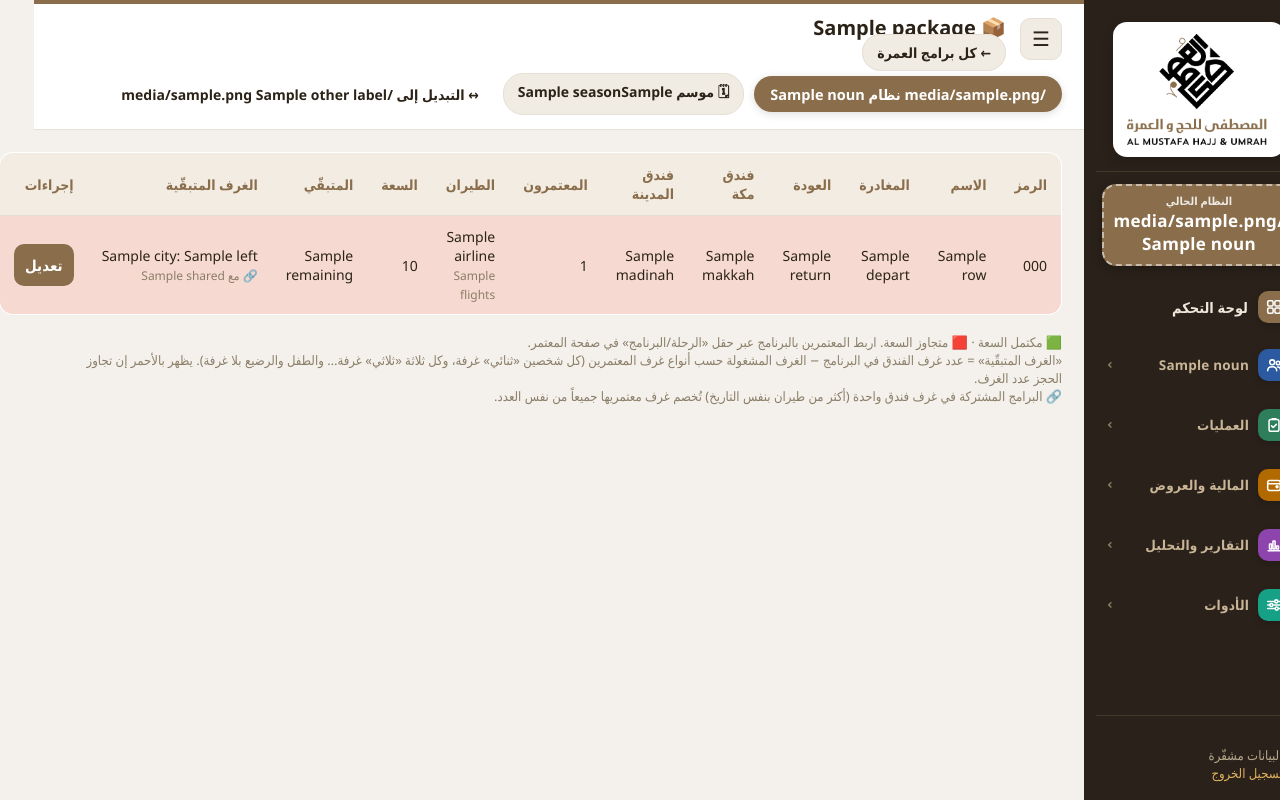
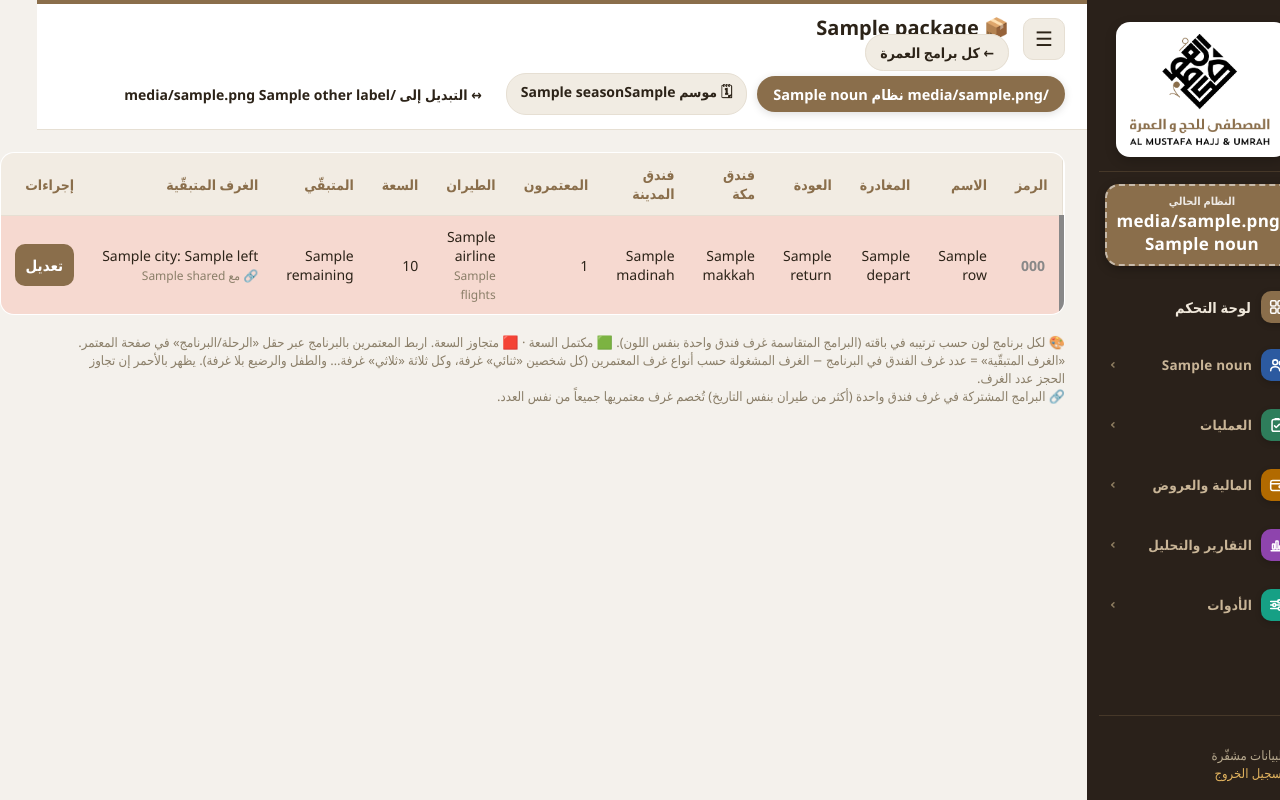
Before and after one commit to almustafahajj/almustafa-hajj, a Flask app: template webapp/templates/programs.html in a window 1280 px wide. Run offline with Flask 3, Linux system fonts and the light colour scheme; the template is opened without the code that fills it: most values are stand-ins (such as "Sample title", 1, 10 or a date in 2020).

Commit message:
لون تمييز لكل برنامج حسب ترتيبه في الباقة (البرامج المتقاسمة غرف فندق بلون واحد)
Co-Authored-By: Claude Opus 5.5 <noreply@anthropic.com>

```diff
--- a/webapp/server.py
+++ b/webapp/server.py
@@ -384,7 +384,7 @@ def _ctx() -> dict:
         can_edit=bool(s is not None and s.can_edit))
 
 
-_BUILD_TAG = "2026-10-26b · غرف فندق مشتركة بين برامج الطيران"
+_BUILD_TAG = "2026-10-26c · لون لكل برنامج في الباقة"
 _BUILD_ID = _BUILD_TAG.split(" · ")[0]      # يظهر في رأس صفحات المحرّر
 
 
@@ -1950,6 +1950,25 @@ _PROG_GROUPS = [
 _PROG_KEYS = [k for _t, fs in _PROG_GROUPS for k, _l, _ty in fs]
 
 
+# ألوان تمييز البرامج داخل الباقة: (لون الشريط، لون خلفية الصفّ)
+# (بلا أحمر أو أخضر كي لا تُخلط بألوان «متجاوز/مكتمل السعة»)
+_PROG_COLORS = [("#2C5AA0", "#EAF1FB"), ("#8E44AD", "#F4EBF8"),
+                ("#B26A00", "#FDF1DE"), ("#0E7C9B", "#E2F3F8"),
+                ("#B03A7A", "#FAE9F2"), ("#4B4FB5", "#ECECFA"),
+                ("#7A5230", "#F3ECE4"), ("#34495E", "#ECEFF3")]
+
+
+def _color_rows(rows) -> None:
+    """يعطي كل برنامج لوناً حسب ترتيبه داخل باقته (الأول لون، الثاني لون…).
+    البرامج المتقاسمة غرف فندق واحدة (طيران آخر بنفس التاريخ) بلون واحد،
+    واللون نفسه في صفحة الباقة وفي قائمة كل البرامج."""
+    order: dict = {}
+    for r in rows:
+        seen = order.setdefault(r["package"], {})
+        idx = seen.setdefault(r["pool"], len(seen))
+        r["color"], r["tint"] = _PROG_COLORS[idx % len(_PROG_COLORS)]
+
+
 def _share_choices(trip, trips) -> list:
     """خيارات «يشارك غرف الفندق مع»: البرامج الأخرى التي لا تعود إليه."""
     from hajj_app import umrah
@@ -2004,6 +2023,8 @@ def programs():
     pkg_of = {t.code: str(t.package or "").strip() for t in trips}
     for r in rows:
         r["package"] = pkg_of.get(r["code"], "")
+        r["pool"] = pools[r["code"]][0].code
+    _color_rows(rows)
     # صفحة باقة مستقلّة (?package=): برامجها فقط + إضافة برامج مسجّلة إليها
     package = (request.args.get("package") or "").strip()
     others = []
--- a/webapp/static/style.css
+++ b/webapp/static/style.css
@@ -362,3 +362,9 @@ fieldset.danger-zone legend{ color:#C0392B; }
 table.data tr.pkg-head td{ background:var(--soft); color:var(--bronze); font-size:15px;
   border-top:2px solid var(--bronze); }
 .nav-group .navlink.subnav{ padding-inline-start:50px; font-size:13px; }
+
+/* ---- لون تمييز لكل برنامج في قائمة برامج العمرة ---- */
+table.data tr.pcol td:first-child{ border-inline-start:6px solid var(--pc); font-weight:700;
+  color:var(--pc); }
+table.data tr.pcol:not(.rover):not(.rfull) td{ background:var(--pt); }
+table.data tr.pcol:hover td{ filter:brightness(.97); }
--- a/webapp/templates/programs.html
+++ b/webapp/templates/programs.html
@@ -17,7 +17,7 @@
     <th>السعة</th><th>المتبقّي</th><th>الغرف المتبقّية</th><th>إجراءات</th></tr></thead>
   <tbody>
   {% for r in rows %}
-    <tr class="{{ 'rover' if r.over else ('rfull' if r.full else '') }}">
+    <tr class="pcol {{ 'rover' if r.over else ('rfull' if r.full else '') }}" style="--pc:{{ r.color }};--pt:{{ r.tint }}">
       <td>{{ r.code }}</td><td>{{ r.name }}</td>
       {% if not package %}<td>{% if r.package %}<a href="{{ url_for('programs', package=r.package) }}">📦 {{ r.package }}</a>{% else %}—{% endif %}</td>{% endif %}
       <td>{{ r.depart }}</td>
@@ -80,7 +80,8 @@
 {% endif %}
 {% endif %}
 
-<p class="hint-note">🟩 مكتمل السعة · 🟥 متجاوز السعة. اربط المعتمرين بالبرنامج
+<p class="hint-note">🎨 لكل برنامج لون حسب ترتيبه في باقته (البرامج المتقاسمة غرف
+  فندق واحدة بنفس اللون). 🟩 مكتمل السعة · 🟥 متجاوز السعة. اربط المعتمرين بالبرنامج
   عبر حقل «الرحلة/البرنامج» في صفحة المعتمر.<br>
   «الغرف المتبقّية» = عدد غرف الفندق في البرنامج − الغرف المشغولة حسب أنواع غرف
   المعتمرين (كل شخصين «ثنائي» غرفة، وكل ثلاثة «ثلاثي» غرفة… والطفل والرضيع بلا
```
Also changed, not shown: tests/test_program_list.py (+22 -0 lines).
